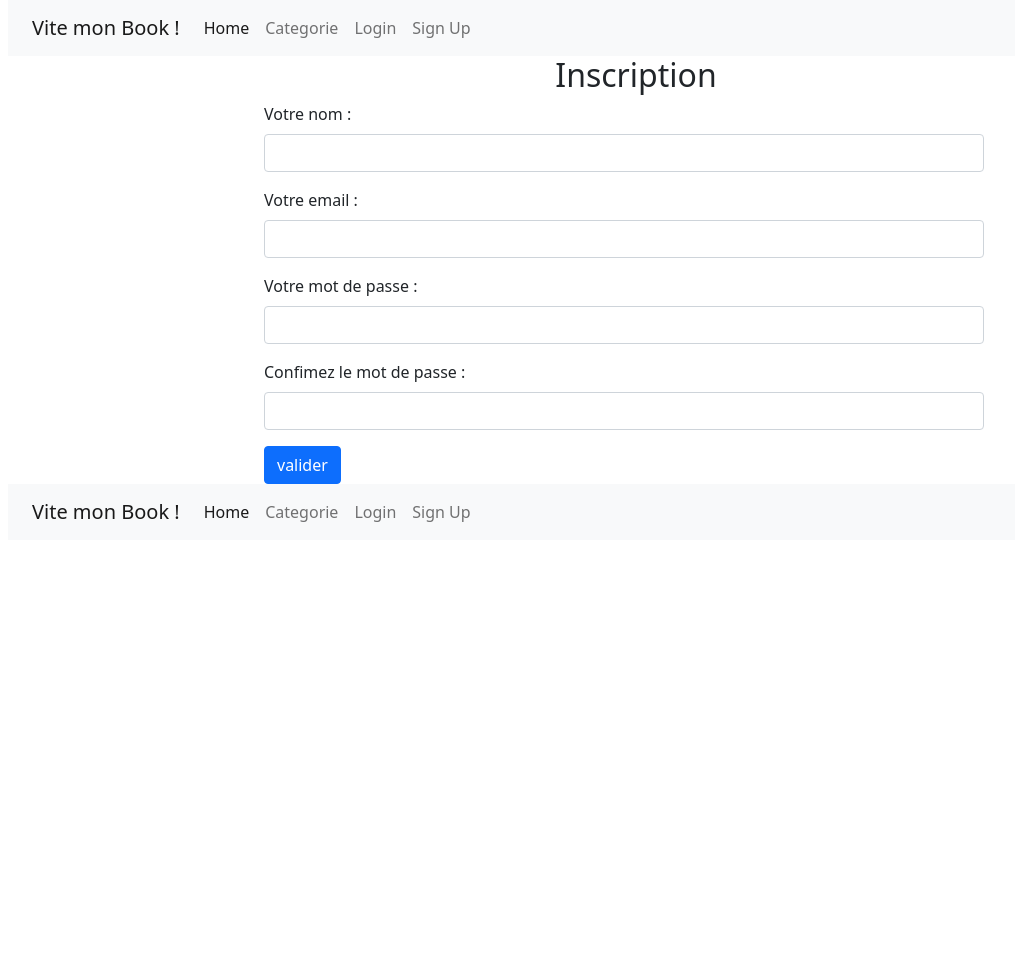
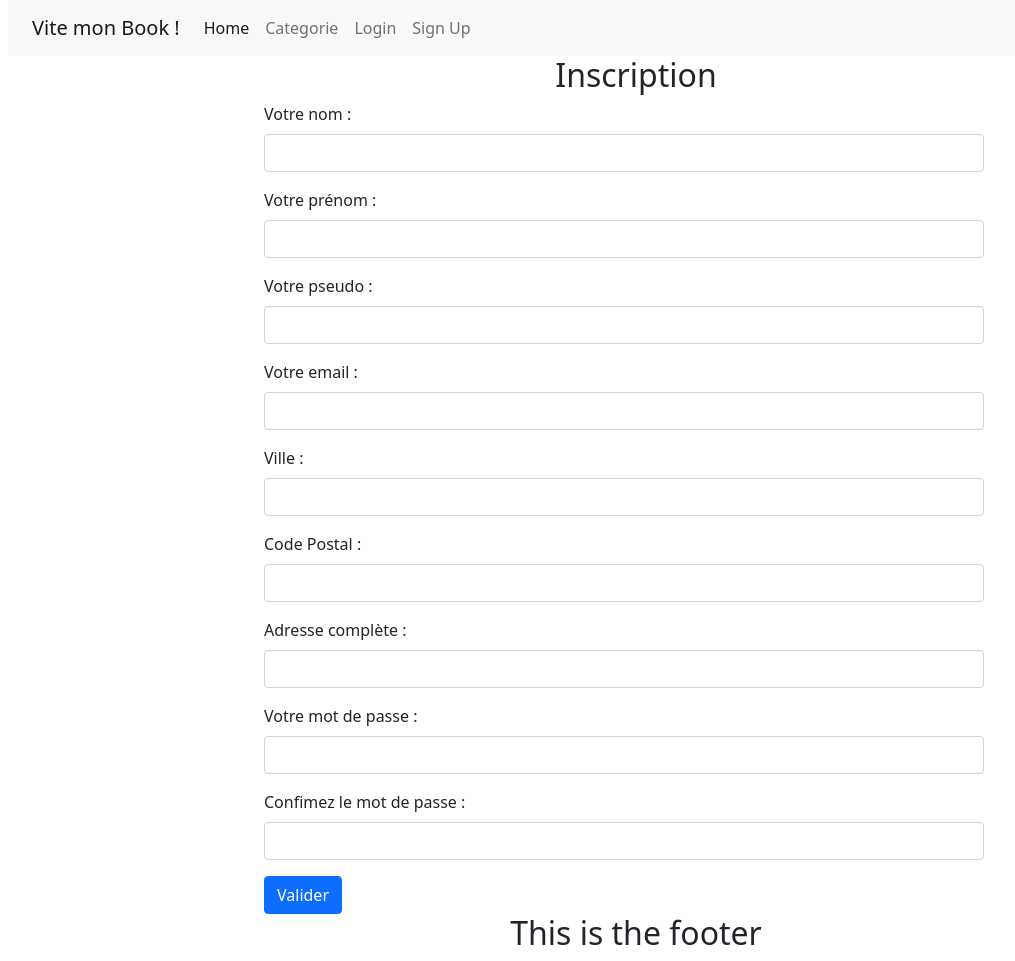
Before and after one commit to UltraViolet33/vite-mon-book-e-shop, a PHP site: page /ViteMonBook/public/signUp in a window 1280 px wide. Shown: the whole page, without its empty margins (4-1019 px from the left). Before the commit the page ends 522 px from the top, so only its background shows below. Run offline with PHP 8.4, Linux system fonts and the light colour scheme.

Commit message:
signUp feature ! OK

```diff
--- a/app/controllers/signUp.php
+++ b/app/controllers/signUp.php
@@ -11,10 +11,10 @@ class Signup extends Controller
      */
     public function index()
     {
-        // if ($_SERVER['REQUEST_METHOD'] === "POST") {
-        //     $user = $this->loadModel("User");
-        //     $user->signup($_POST);
-        // }
+        if ($_SERVER['REQUEST_METHOD'] === "POST") {
+            $user = $this->loadModel("User");
+            $user->signup();
+        }
 
         $data['pageTitle'] = "Signup";
         $this->view("signUp", $data);
--- a/app/init.php
+++ b/app/init.php
@@ -3,5 +3,5 @@
 include "../app/core/config.php";
 include "../app/core/functions.php";
 include "../app/core/controller.php";
-// include "../app/core/database.php";
+include "../app/core/database.php";
 include "../app/core/app.php";
--- a/app/views/inc/header.php
+++ b/app/views/inc/header.php
@@ -5,7 +5,7 @@
     <meta charset="UTF-8">
     <meta http-equiv="X-UA-Compatible" content="IE=edge">
     <meta name="viewport" content="width=device-width, initial-scale=1.0">
-    <title>Vite mon Book</title>
+    <title>Vite mon Book - <?= $pageTitle ?></title>
     <link href="https://cdn.jsdelivr.net/npm/bootstrap@5.1.3/dist/css/bootstrap.min.css" rel="stylesheet" integrity="sha384-1BmE4kWBq78iYhFldvKuhfTAU6auU8tT94WrHftjDbrCEXSU1oBoqyl2QvZ6jIW3" crossorigin="anonymous">
 </head>
 
@@ -31,7 +31,7 @@
                                     <a class="nav-link" href="#">Login</a>
                                 </li>
                                 <li class="nav-item">
-                                    <a class="nav-link">Sign Up</a>
+                                    <a href="signUp" class="nav-link">Sign Up</a>
                                 </li>
                             </ul>
                         </div>
--- a/app/views/signUp.php
+++ b/app/views/signUp.php
@@ -9,11 +9,31 @@
                 <form action="" method="POST">
                     <div class="mb-3">
                         <label for="name" class="form-label">Votre nom : </label>
-                        <input type="text" value="<?= isset($_POST['username']) ? $_POST['username'] : " "; ?>" name='username' class="form-control">
+                        <input type="text" value="<?= isset($_POST['name']) ? $_POST['name'] : " "; ?>" name='name' class="form-control">
+                    </div>
+                    <div class="mb-3">
+                        <label for="firstname" class="form-label">Votre prénom : </label>
+                        <input type="text" value="<?= isset($_POST['firstname']) ? $_POST['firstname'] : " "; ?>" name='firstname' class="form-control">
+                    </div>
+                    <div class="mb-3">
+                        <label for="pseudo" class="form-label">Votre pseudo : </label>
+                        <input type="text" value="<?= isset($_POST['pseudo']) ? $_POST['pseudo'] : " "; ?>" name='pseudo' class="form-control">
                     </div>
                     <div class="mb-3">
                         <label for="email" class="form-label">Votre email : </label>
-                        <input type="text" value="<?= isset($_POST['email']) ? $_POST['email'] : " "; ?>" name='email' class="form-control">
+                        <input type="email" value="<?= isset($_POST['email']) ? $_POST['email'] : " "; ?>" name='email' class="form-control">
+                    </div>
+                    <div class="mb-3">
+                        <label for="city" class="form-label">Ville : </label>
+                        <input type="text" value="<?= isset($_POST['city']) ? $_POST['city'] : " "; ?>" name='city' class="form-control">
+                    </div>
+                    <div class="mb-3">
+                        <label for="postalCode" class="form-label">Code Postal : </label>
+                        <input type="text" value="<?= isset($_POST['postalCode']) ? $_POST['postalCode'] : " "; ?>" name='postalCode' class="form-control">
+                    </div>
+                    <div class="mb-3">
+                        <label for="adress" class="form-label">Adresse complète : </label>
+                        <input type="text" value="<?= isset($_POST['adress']) ? $_POST['adress'] : " "; ?>" name='adress' class="form-control">
                     </div>
                     <div class="mb-3">
                         <label for="password" class="form-label">Votre mot de passe : </label>
@@ -23,11 +43,11 @@
                         <label for="password2" class="form-label">Confimez le mot de passe : </label>
                         <input type="password" name='password2' class="form-control">
                     </div>
-                    <input type="submit" class="btn btn-primary" name="valider" value="valider">
+                    <input type="submit" class="btn btn-primary" name="signUp" value="Valider">
                 </form>
-                <span style="font-size:24px; color:red"><?php checkError() ?></span>
+              <?= checkError()?>
             </div>
         </div>
     </div>
 </div>
-<?php $this->view("inc/header", $data); ?>
+<?php $this->view("inc/footer", $data); ?>
```
Also changed, not shown: app/models/User.php (added, +106 -0 lines).
